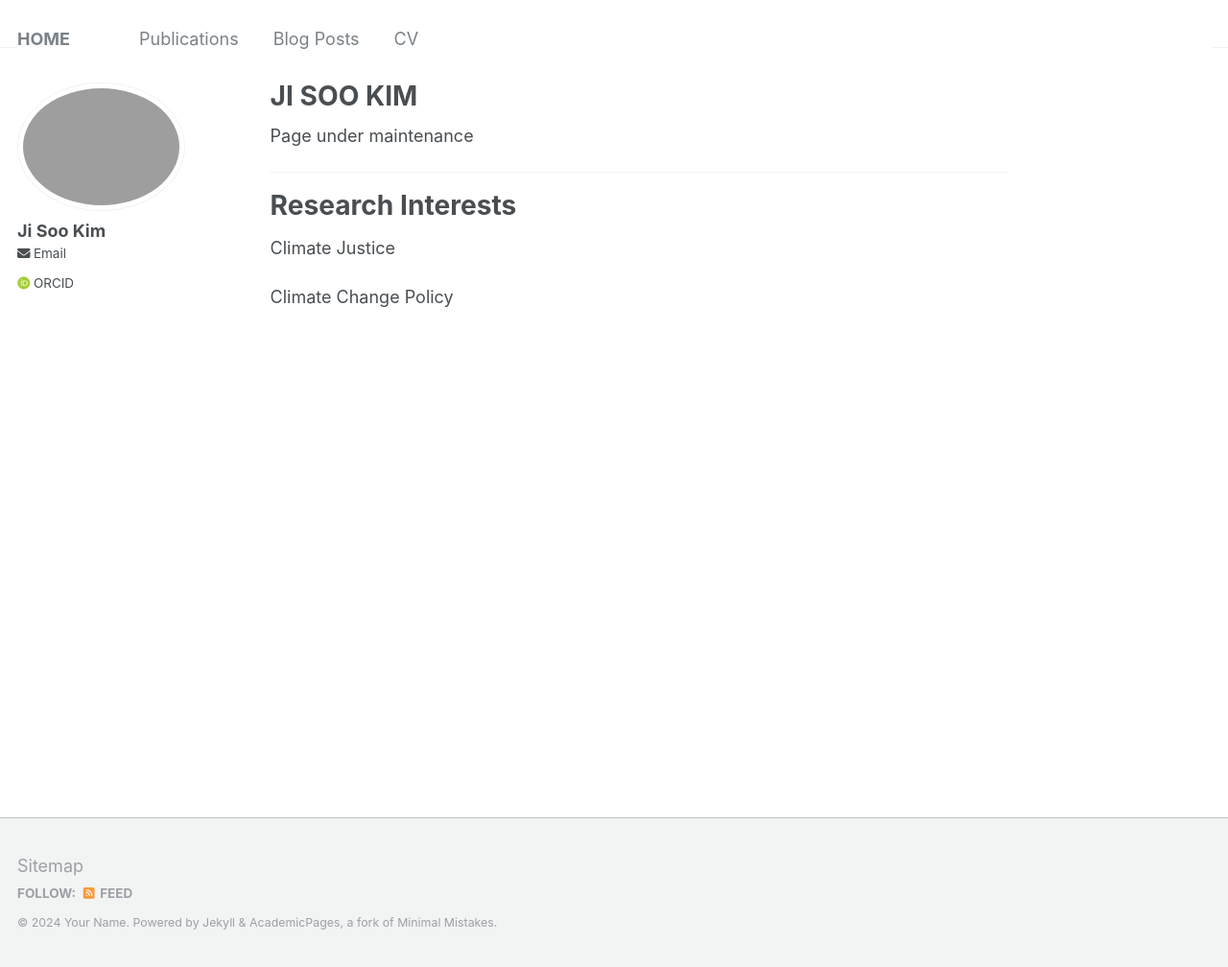
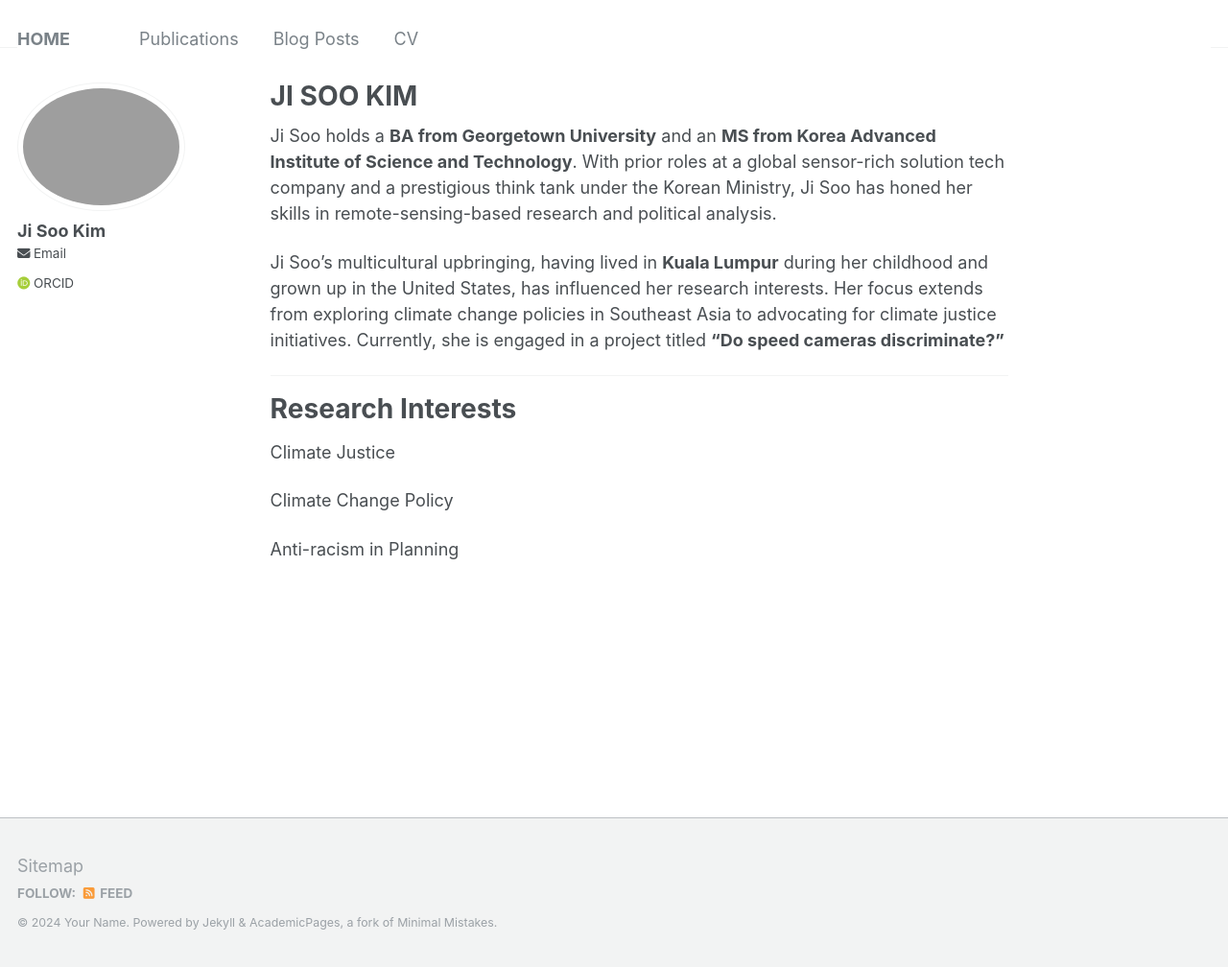
Before and after one commit to jk-jisookim/jk-jisookim.github.io, a Jekyll site: the page built from _pages/about.md, in a window 1280 px wide and 1008 px high. Shown: the whole window at 96% size. Built offline with Jekyll 4.4.1, drawn with Linux system fonts in a browser that asks for light colours; some web fonts are replaced.

Commit message:
Update about.md

```diff
--- a/_pages/about.md
+++ b/_pages/about.md
@@ -7,7 +7,15 @@ redirect_from:
   - /about.html
 ---
 
-Page under maintenance
+Ji Soo holds a <b>BA from Georgetown University</b> and an <b>MS from Korea Advanced Institute of Science and Technology</b>. With prior roles at a global sensor-rich solution tech company and a prestigious think tank under the Korean Ministry, Ji Soo has honed her skills in remote-sensing-based research and political analysis.
+
+Ji Soo's multicultural upbringing, having lived in <b>Kuala Lumpur</b> during her childhood and grown up in the United States, has influenced her research interests. Her focus extends from exploring climate change policies in Southeast Asia to advocating for climate justice initiatives. Currently, she is engaged in a project titled <b>"Do speed cameras discriminate?"</b>
+
+
+
+
+
+
 
 ---
 
@@ -18,3 +26,6 @@ Climate Justice
 
 
 Climate Change Policy
+
+
+Anti-racism in Planning
```
